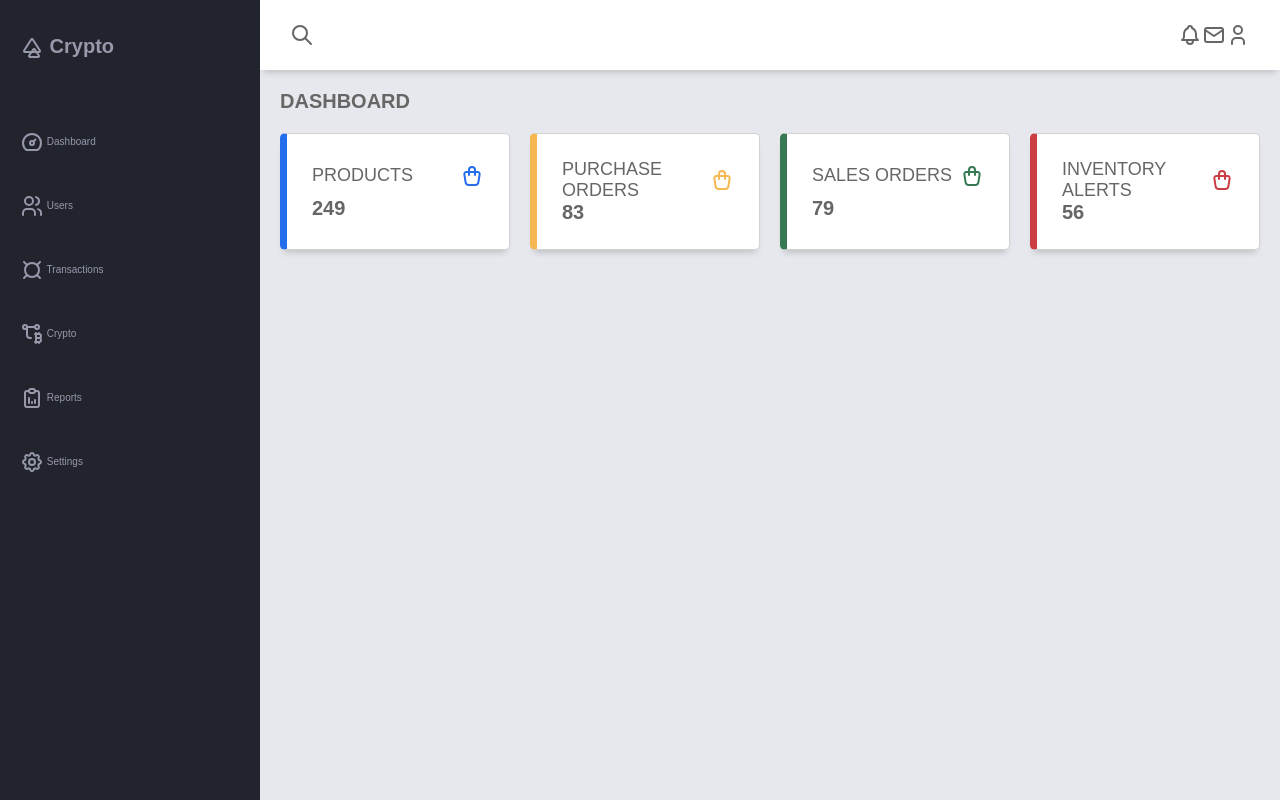
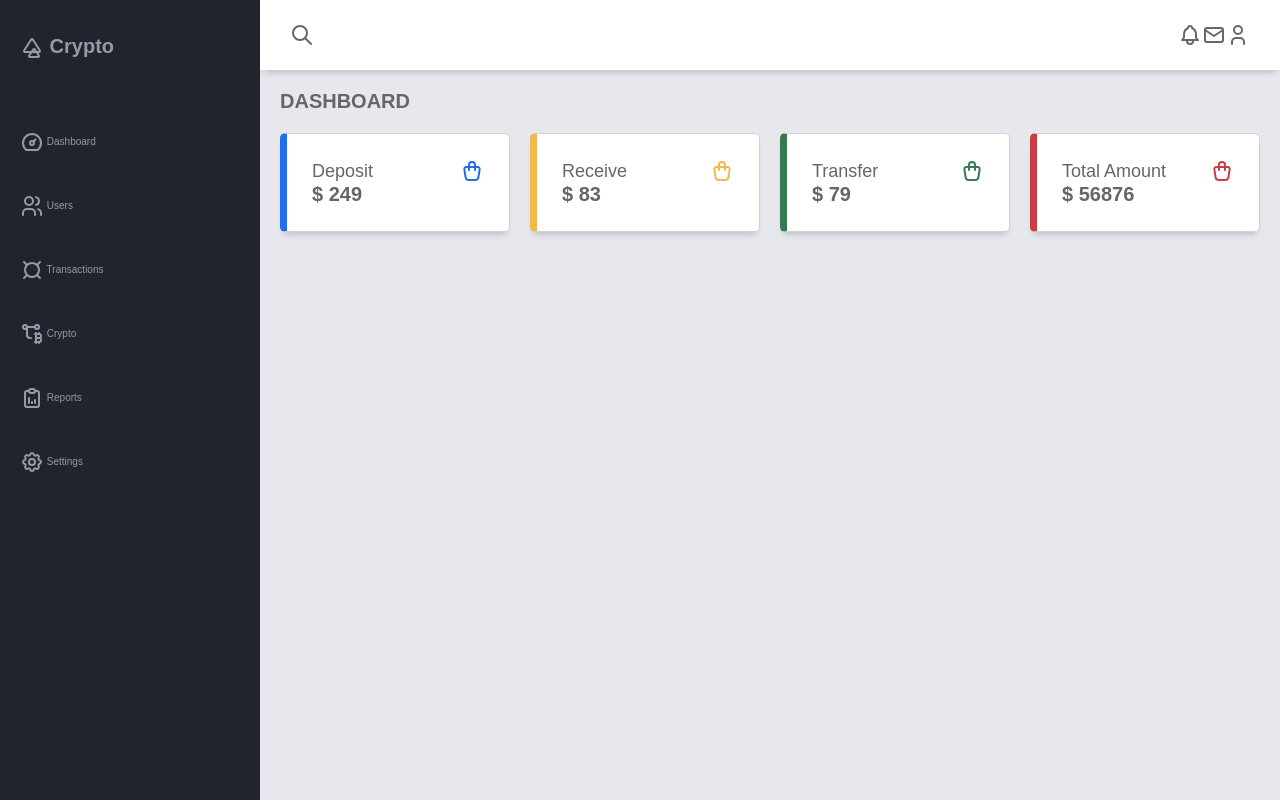
Before and after one commit to heni8668/crypto-app, a React (Create React App) app: page /admin in a window 1280 px wide. Built offline with nearby package versions, Linux system fonts and the light colour scheme.

Commit message:
dash home modify

```diff
--- a/src/components/AdminDashboard/AdminOverview.jsx
+++ b/src/components/AdminDashboard/AdminOverview.jsx
@@ -11,42 +11,42 @@ function AdminOverview() {
       <div className="main-cards">
         <div className="card">
           <div className="card-inner">
-            <p className="text-primary">PRODUCTS</p>
+            <p className="text-primary">Deposit</p>
             <span className="material-icons-outlined text-blue">
               <IconShoppingBag />
             </span>
           </div>
-          <span className="text-primary font-weight-bold">249</span>
+          <span className="text-primary font-weight-bold">$ {' '}249</span>
         </div>
 
         <div className="card">
           <div className="card-inner">
-            <p className="text-primary">PURCHASE ORDERS</p>
+            <p className="text-primary">Receive</p>
             <span className="material-icons-outlined text-orange">
               <IconShoppingBag />
             </span>
           </div>
-          <span className="text-primary font-weight-bold">83</span>
+          <span className="text-primary font-weight-bold"> $ {' '}83</span>
         </div>
 
         <div className="card">
           <div className="card-inner">
-            <p className="text-primary">SALES ORDERS</p>
+            <p className="text-primary">Transfer</p>
             <span className="material-icons-outlined text-green">
               <IconShoppingBag />
             </span>
           </div>
-          <span className="text-primary font-weight-bold">79</span>
+          <span className="text-primary font-weight-bold">$ {' '}79</span>
         </div>
 
         <div className="card">
           <div className="card-inner">
-            <p className="text-primary">INVENTORY ALERTS</p>
+            <p className="text-primary">Total Amount</p>
             <span className="material-icons-outlined text-red">
               <IconShoppingBag />
             </span>
           </div>
-          <span className="text-primary font-weight-bold">56</span>
+          <span className="text-primary font-weight-bold">$ {' '}56876</span>
         </div>
       </div>
 
```
